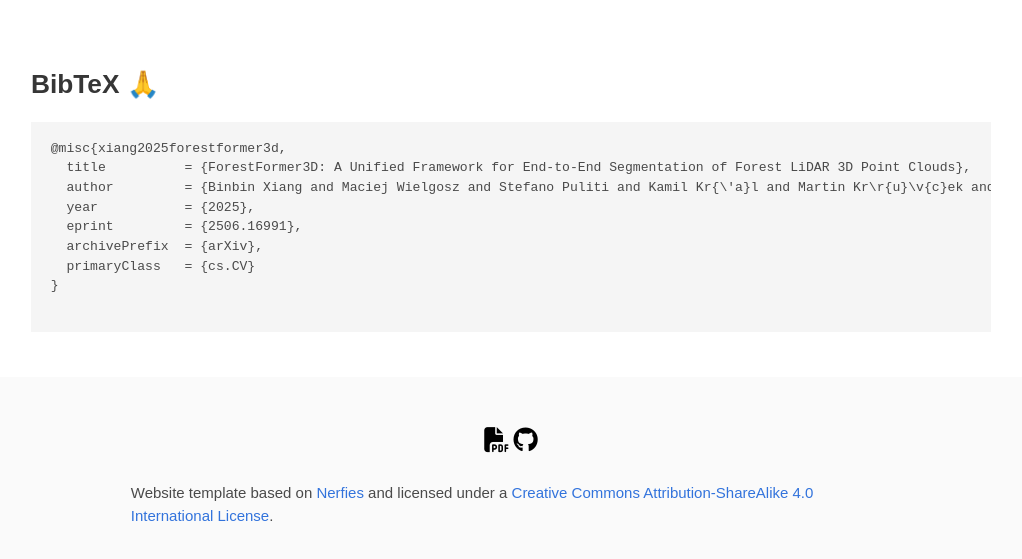
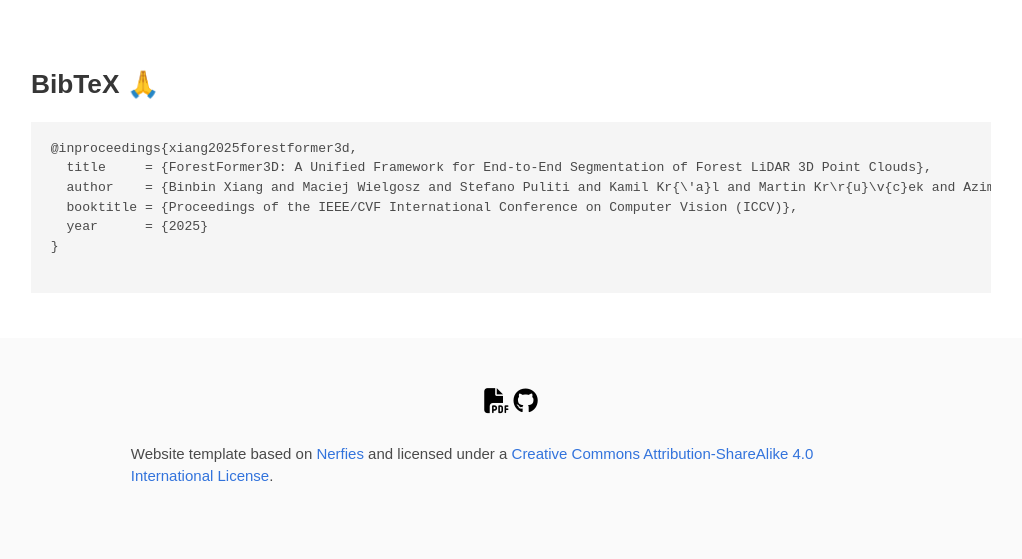
Before and after one commit to bxiang233/FF3D, a plain HTML site: page index.html in a window 1280 px wide. Shown: the part 3442-4001 px from the top of the page, without its empty margins (129-1151 px from the left). Drawn offline with nearby package versions, Linux system fonts and the light colour scheme; no server answers; a web font is replaced by a local one.

Commit message:
Update index.html

```diff
--- a/index.html
+++ b/index.html
@@ -311,13 +311,11 @@
     <h2 class="title">
       BibTeX <span role="img" aria-label="please-cite">🙏</span>
     </h2>
-<pre><code>@misc{xiang2025forestformer3d,
-  title          = {ForestFormer3D: A Unified Framework for End-to-End Segmentation of Forest LiDAR 3D Point Clouds},
-  author         = {Binbin Xiang and Maciej Wielgosz and Stefano Puliti and Kamil Kr{\'a}l and Martin Kr\r{u}\v{c}ek and Azim Missarov and Rasmus Astrup},
-  year           = {2025},
-  eprint         = {2506.16991},
-  archivePrefix  = {arXiv},
-  primaryClass   = {cs.CV}
+<pre><code>@inproceedings{xiang2025forestformer3d,
+  title     = {ForestFormer3D: A Unified Framework for End-to-End Segmentation of Forest LiDAR 3D Point Clouds},
+  author    = {Binbin Xiang and Maciej Wielgosz and Stefano Puliti and Kamil Kr{\'a}l and Martin Kr\r{u}\v{c}ek and Azim Missarov and Rasmus Astrup},
+  booktitle = {Proceedings of the IEEE/CVF International Conference on Computer Vision (ICCV)},
+  year      = {2025}
 }
 
 </code></pre>
```
